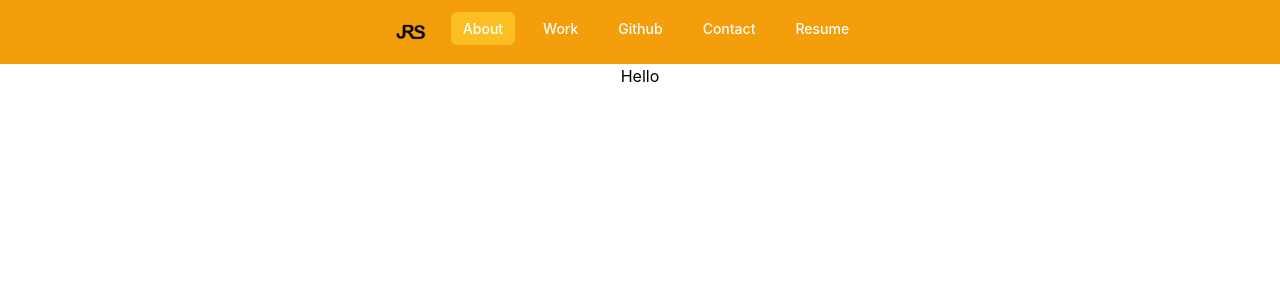
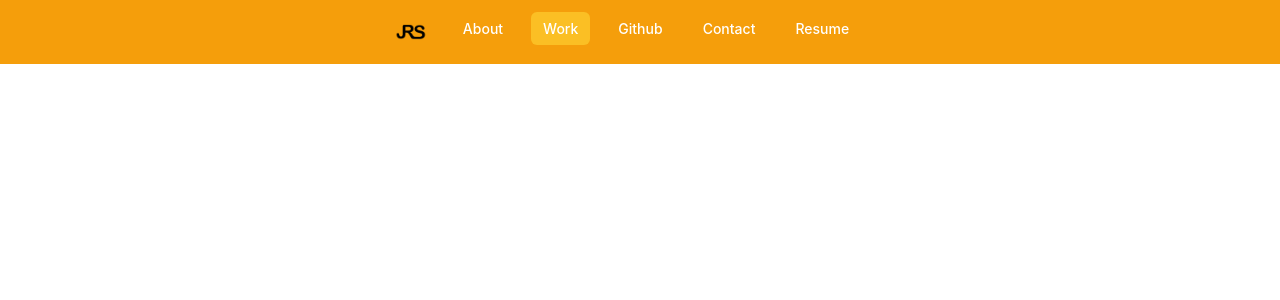
Before and after one commit to j-art-fox/PORTFOLIO, a React (Create React App) app: page /work in a window 1280 px wide. Shown: the top 300 px of the page. Built offline with nearby package versions, Linux system fonts and the light colour scheme.

Commit message:
Fixed the CustomLink Method to properly display the active link

```diff
--- a/src/components/Nav/Logo.js
+++ b/src/components/Nav/Logo.js
@@ -3,11 +3,6 @@ import logo from "../../Images/logo_1.png";
 
 export default function Logo() {
   return (
-    //   <img
-    //   className="block h-8 w-auto lg:hidden"
-    //   src={logo}
-    //   alt="Your Company"
-    // />
     <div className="flex flex-shrink-0 items-center">
       <img
         className="block h-8 w-auto lg:hidden"
--- a/src/components/Nav/Navbar.js
+++ b/src/components/Nav/Navbar.js
@@ -20,11 +20,19 @@ function classNames(...classes) {
 // How to make the thing you click on be "active/curent" how can I make this work?
 function CustomLink({ to, children, ...props }) {
   const resolvedPath = useResolvedPath(to)
+  // console.log(resolvedPath)
   const isCurrent = useMatch({ path: resolvedPath.pathname, end: true })
+  console.log(isCurrent)
+  const className = classNames(
+    isCurrent
+      ? "bg-amber-400 text-white font-bold"
+      : "text-white hover:bg-amber-600 hover:text-white hover:font-semibold",
+    "px-3 py-2 rounded-md text-sm font-medium"
+  )
 
   return (
     <li className={isCurrent ? "current" : ""}>
-      <Link to={to} {...props}>
+      <Link to={to} {...props} current={!isCurrent } className={className}>
         {children}
       </Link>
     </li>
@@ -62,12 +70,6 @@ export default function Example() {
                       <CustomLink
                         key={item.name}
                         to={item.to}
-                        className={classNames(
-                          item.current
-                            ? "bg-amber-400 text-white font-bold"
-                            : "text-white hover:bg-amber-600 hover:text-white hover:font-semibold",
-                          "px-3 py-2 rounded-md text-sm font-medium"
-                        )}
                         aria-current={item.current ? "page" : undefined}
                       >
                         {item.name}
--- a/src/components/Pages/Work.js
+++ b/src/components/Pages/Work.js
@@ -1,5 +1,10 @@
+
+
 export default function Work() {
   return (
-    <h1>Hello</h1>
+    <>
+
+
+    </>
   );
 }
```
